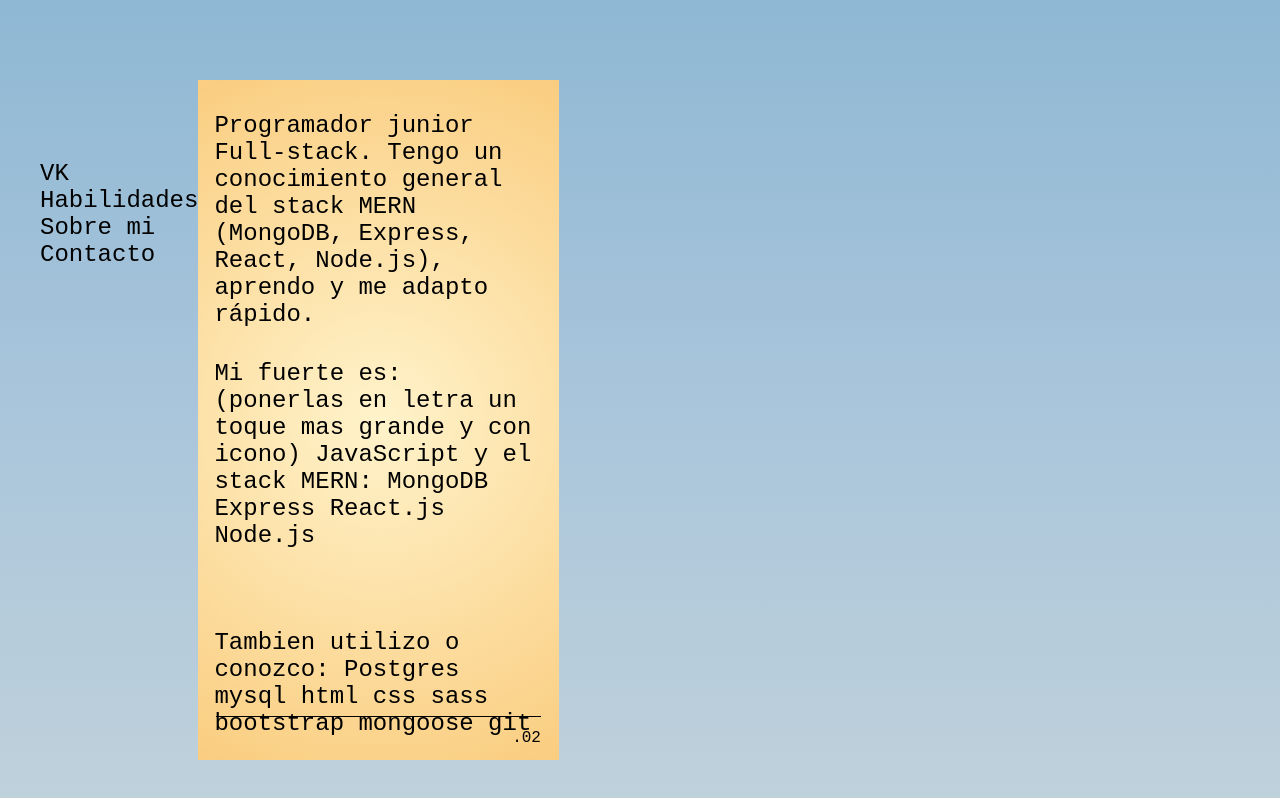
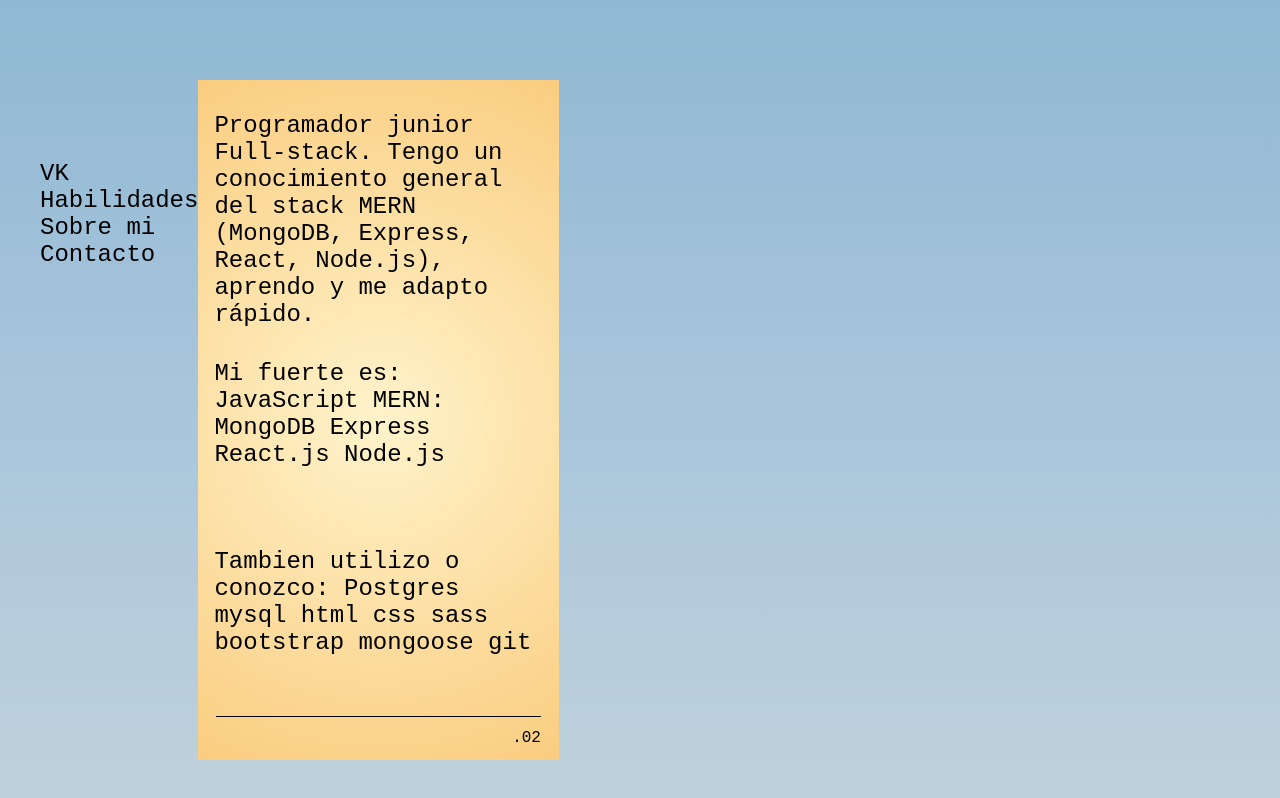
Before and after one commit to ValentinKrajzelman/paginaCV, a React (Create React App) app: page /habilidades in a window 1280 px wide. Built offline with nearby package versions, Linux system fonts and the light colour scheme.

Commit message:
se sigue

```diff
--- a/src/components/habilidades.component.js
+++ b/src/components/habilidades.component.js
@@ -8,8 +8,8 @@ const Habilidades = () => {
         <div id="texto1del02">Programador junior Full-stack. Tengo un conocimiento general del stack MERN
          (MongoDB, Express, React, Node.js), aprendo y me adapto rápido.</div>
 
-        <div id="texto2del02">Mi fuerte es: (ponerlas en letra un toque mas grande y con icono)
-        JavaScript y el stack MERN: MongoDB Express  React.js  Node.js</div>
+        <div id="texto2del02">Mi fuerte es:
+        JavaScript  MERN: MongoDB Express  React.js  Node.js</div>
 
         <div id="texto3del02">Tambien utilizo o conozco:
         Postgres mysql html css sass
```
